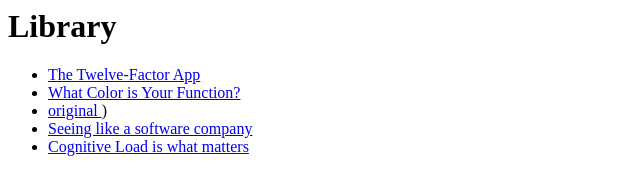
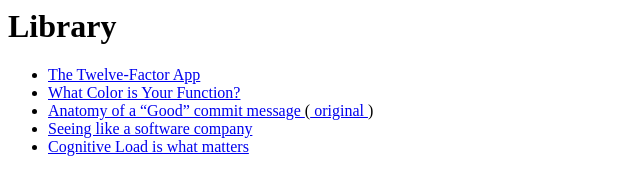
Before and after one commit to meis/library, a plain HTML site: page index.html in a window 1280 px wide. Shown: the whole page, without its empty margins (0-640 px from the left). Drawn offline with Linux system fonts and the light colour scheme.

Commit message:
Update index.html

```diff
--- a/index.html
+++ b/index.html
@@ -12,7 +12,7 @@
     </a>
   </li>
   <li>
-    <a href="https://www.andrewhowden.com/p/anatomy-of-a-good-commit-message>
+    <a href="https://www.andrewhowden.com/p/anatomy-of-a-good-commit-message">
       Anatomy of a “Good” commit message
     </a>
     (<a href="https://medium.com/@andrewhowdencom/anatomy-of-a-good-commit-message-acd9c4490437">
```
